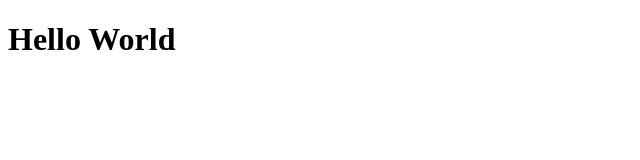
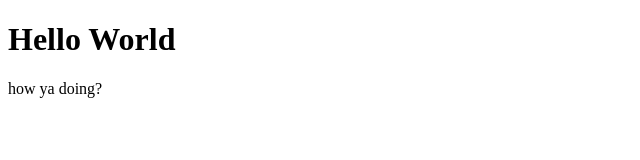
Before and after one commit to jsbm/git-udemy, a plain HTML site: page index.html in a window 1280 px wide. Shown: the whole page, without its empty margins (0-640 px from the left). Drawn offline with Linux system fonts and the light colour scheme.

Commit message:
para added to index

```diff
--- a/index.html
+++ b/index.html
@@ -8,5 +8,6 @@
 </head>
 <body>
     <h1>Hello World</h1>
+    <p>how ya doing?</p>
 </body>
 </html>
```
